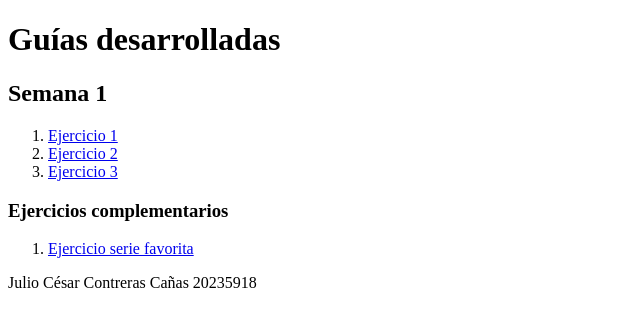
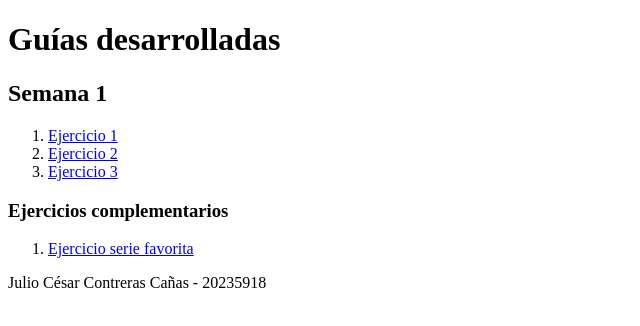
Before and after one commit to Julio626/DesarrolloWeb, a plain HTML site: page Index.html in a window 1280 px wide. Shown: the full height of the page, 0-640 px from the left. Drawn offline with Linux system fonts and the light colour scheme.

Commit message:
Update Index.html

```diff
--- a/Index.html
+++ b/Index.html
@@ -22,7 +22,7 @@
     </ol>
 
     <footer>
-        <p class="footer-text">Julio César Contreras Cañas 20235918</p>
+        <p class="footer-text">Julio César Contreras Cañas - 20235918</p>
     </footer>
 </body>
 </html>
```
